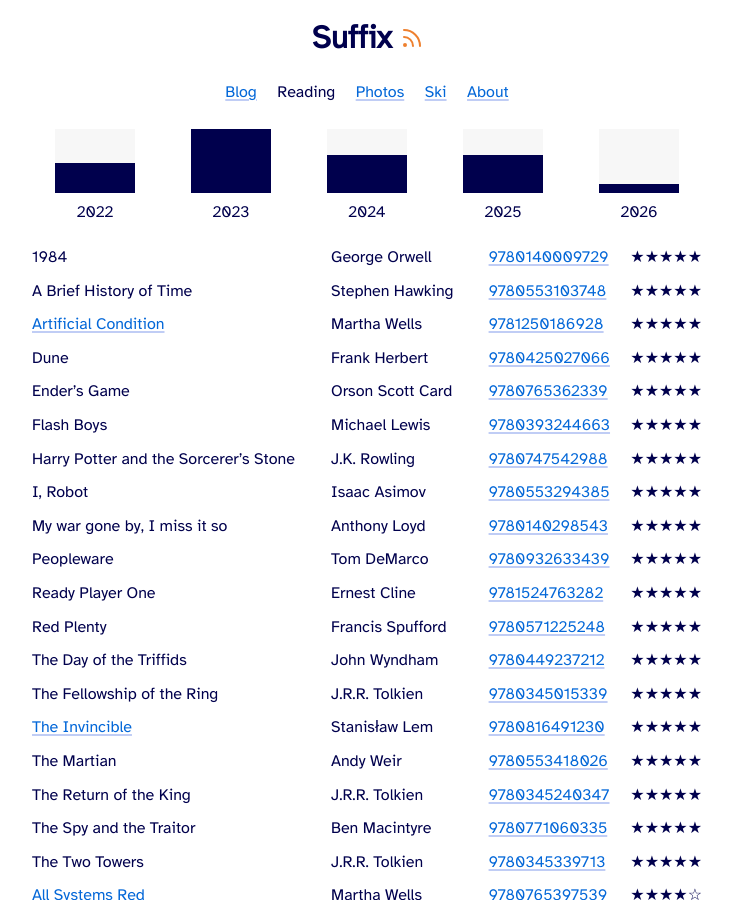
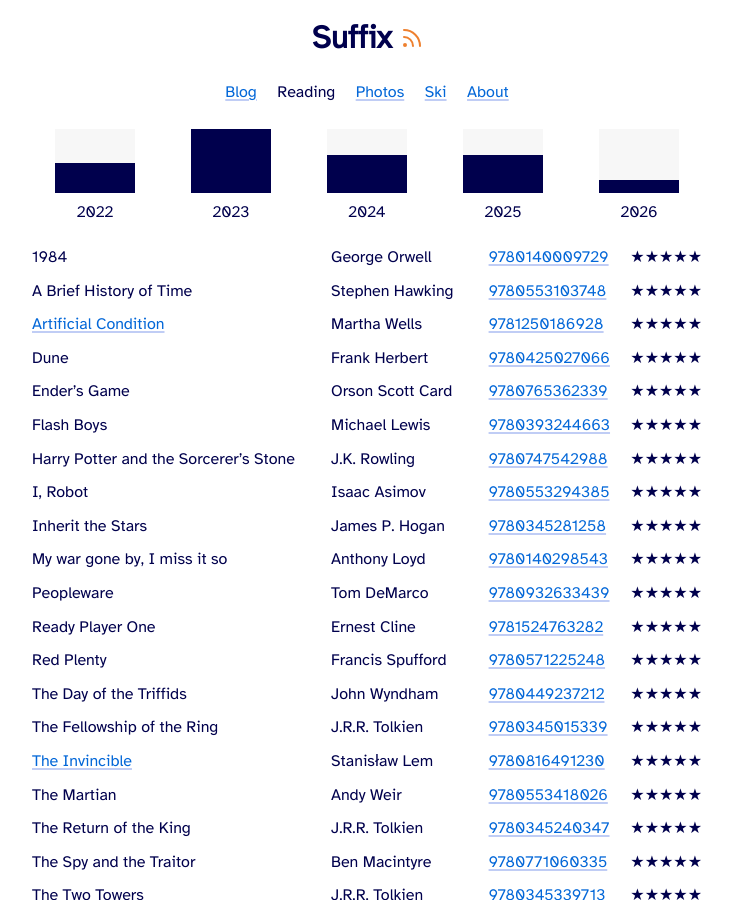
Before and after one commit to cimm/suffix, a Jekyll site: the page built from reading/index.html, in a window 1280 px wide and 900 px high. Shown: the whole window, without its empty margins (273-1005 px from the left). Built offline with Jekyll 4.4.1, drawn with Linux system fonts in a browser that asks for light colours.

Commit message:
Add Inherit the Stars by James P. Hogan

```diff
--- a/_data/books.yml
+++ b/_data/books.yml
@@ -246,6 +246,11 @@
   isbn13: 9781940450285
   rating: 3
   read: 2014
+- name: "Inherit the Stars"
+  author: "James P. Hogan"
+  isbn13: 9780345281258
+  rating: 5
+  read: 2026
 - name: "James and Giant Peach"
   author: "Roald Dahl"
   isbn13: 9780394912820
```
